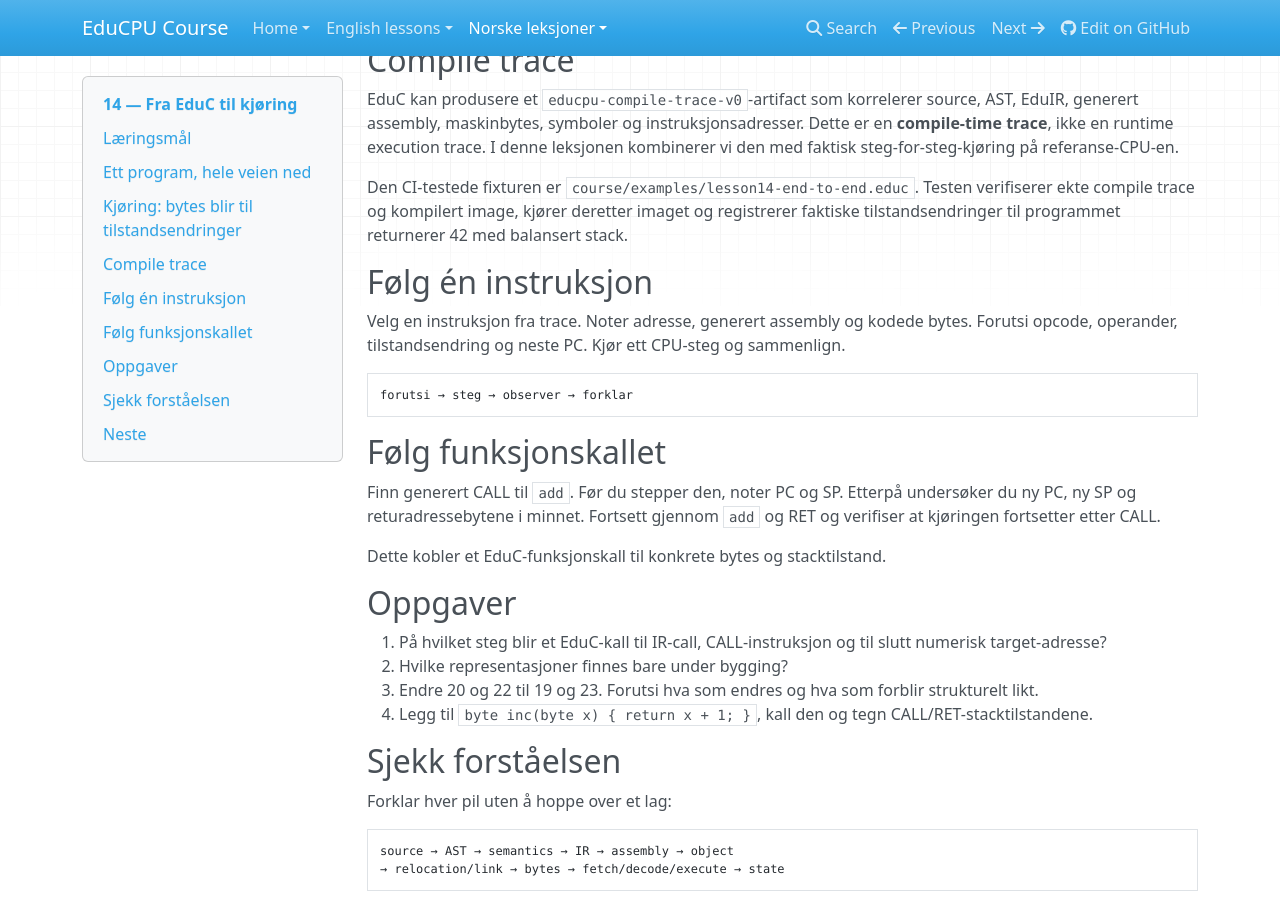
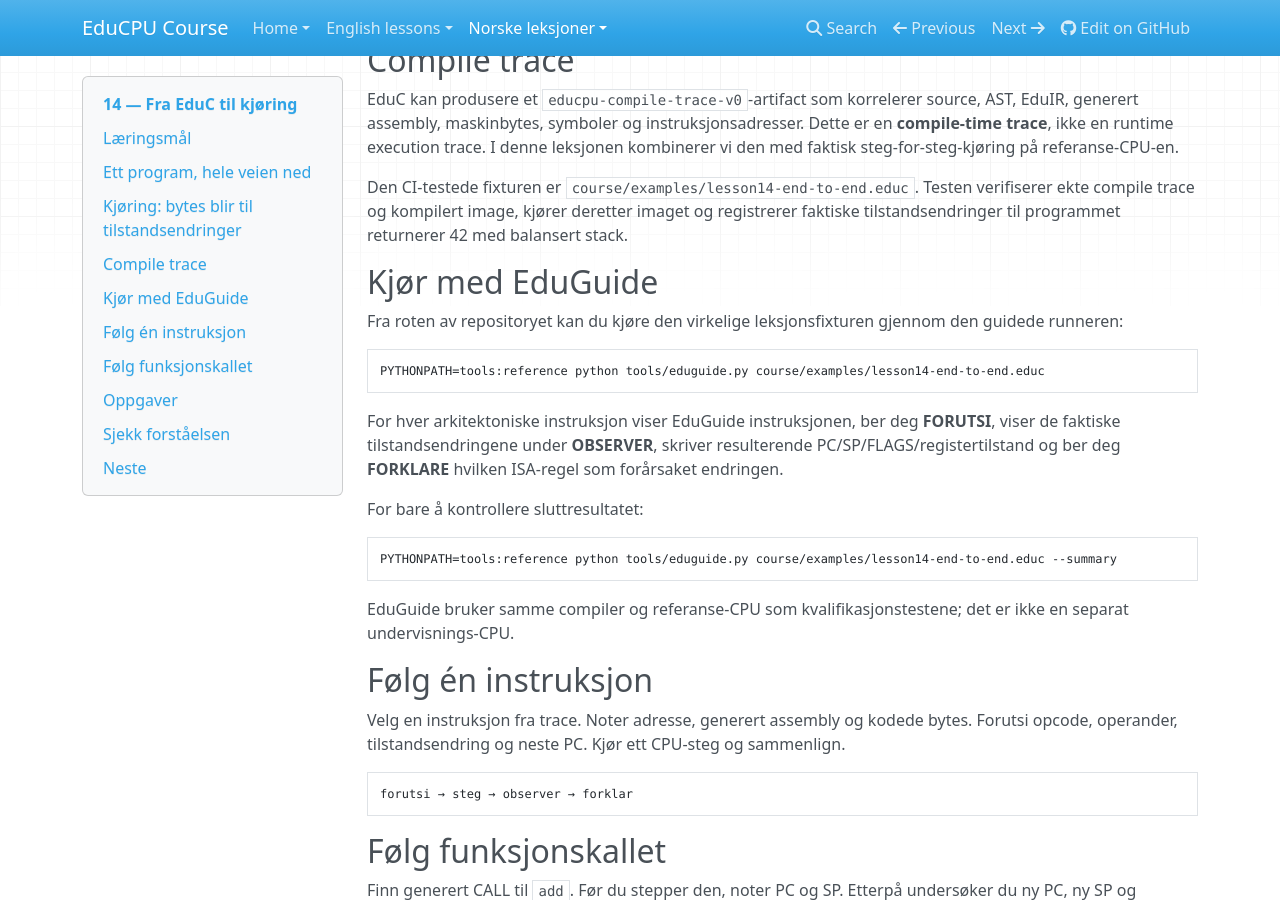
Before and after one commit to Ploos-AS/EduCPU, an MkDocs documentation site: the page built from course/no/lessons/14-educ-til-kjoring.md, in a window 1280 px wide and 900 px high, scrolled down 863 px. Built offline with MkDocs 1.6.1, drawn with Linux system fonts in a browser that asks for light colours; nearby versions of some CDN libraries.

Commit message:
M7: integrate EduGuide into lesson 14

````diff
--- a/course/no/lessons/14-educ-til-kjoring.md
+++ b/course/no/lessons/14-educ-til-kjoring.md
@@ -35,6 +35,24 @@ EduC kan produsere et `educpu-compile-trace-v0`-artifact som korrelerer source,
 
 Den CI-testede fixturen er `course/examples/lesson14-end-to-end.educ`. Testen verifiserer ekte compile trace og kompilert image, kjører deretter imaget og registrerer faktiske tilstandsendringer til programmet returnerer 42 med balansert stack.
 
+## Kjør med EduGuide
+
+Fra roten av repositoryet kan du kjøre den virkelige leksjonsfixturen gjennom den guidede runneren:
+
+```bash
+PYTHONPATH=tools:reference python tools/eduguide.py course/examples/lesson14-end-to-end.educ
+```
+
+For hver arkitektoniske instruksjon viser EduGuide instruksjonen, ber deg **FORUTSI**, viser de faktiske tilstandsendringene under **OBSERVER**, skriver resulterende PC/SP/FLAGS/registertilstand og ber deg **FORKLARE** hvilken ISA-regel som forårsaket endringen.
+
+For bare å kontrollere sluttresultatet:
+
+```bash
+PYTHONPATH=tools:reference python tools/eduguide.py course/examples/lesson14-end-to-end.educ --summary
+```
+
+EduGuide bruker samme compiler og referanse-CPU som kvalifikasjonstestene; det er ikke en separat undervisnings-CPU.
+
 ## Følg én instruksjon
 
 Velg en instruksjon fra trace. Noter adresse, generert assembly og kodede bytes. Forutsi opcode, operander, tilstandsendring og neste PC. Kjør ett CPU-steg og sammenlign.
````
